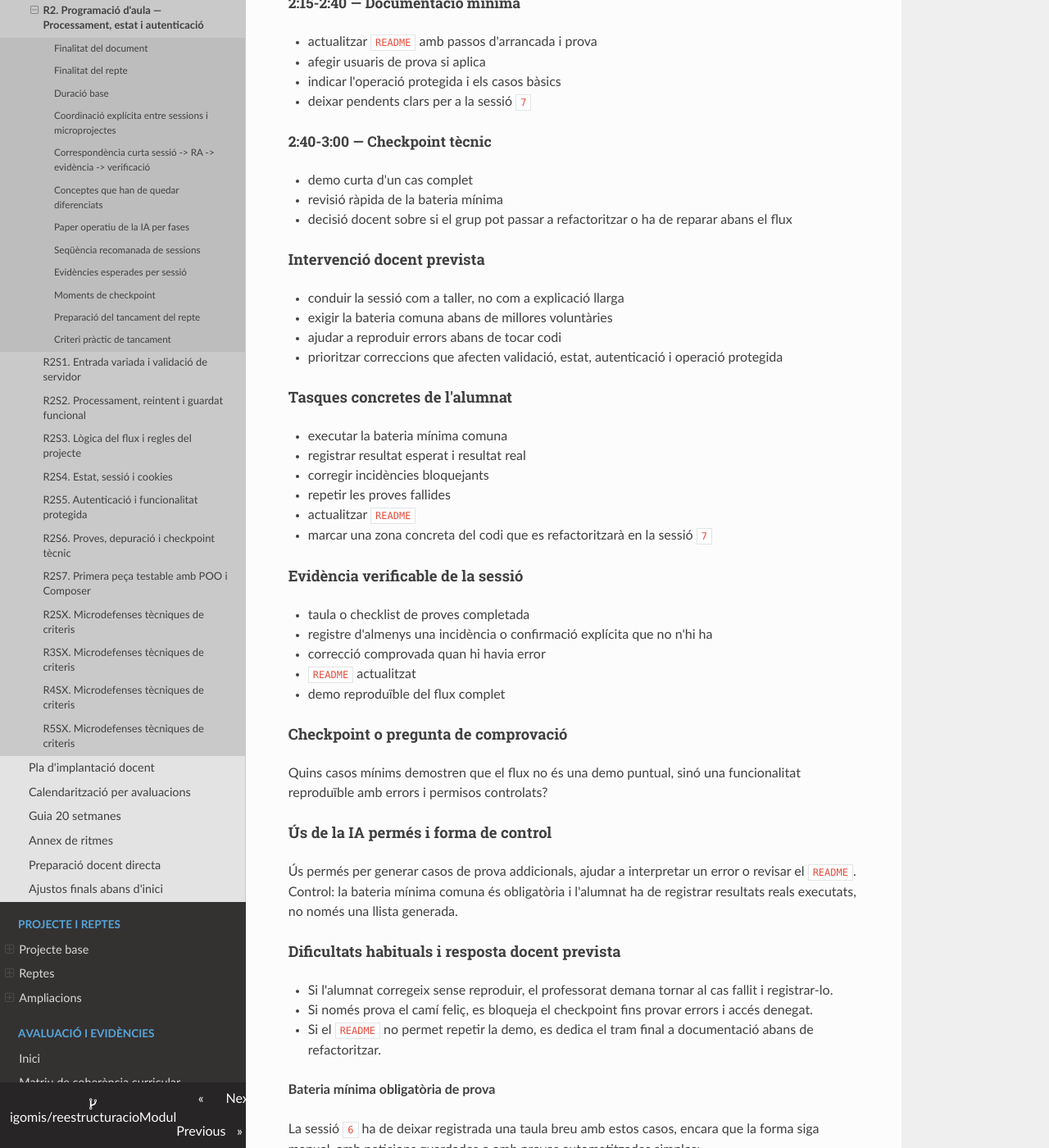
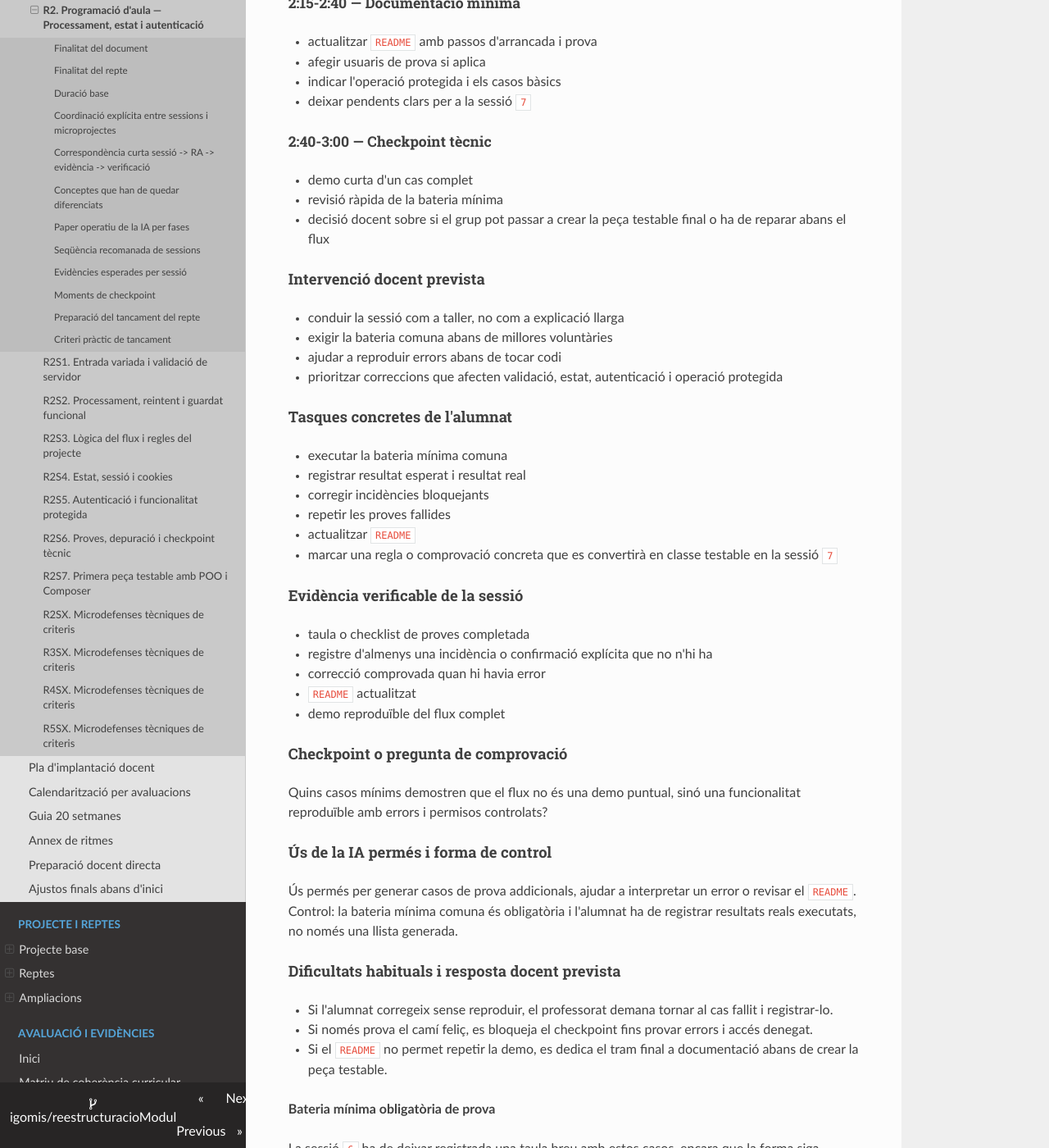
Before and after one commit to igomis/reestructuracioModul, an MkDocs documentation site: the page built from docs/01_programacio_modul/programacio_aula_repte_02.md, in a window 1280 px wide and 1400 px high, scrolled down 16452 px. Shown: the whole window at 82% size. Built offline with MkDocs 1.6.1, drawn with Linux system fonts in a browser that asks for light colours; nearby versions of some CDN libraries.

Commit message:
Tanca coherencia final de R2

```diff
--- a/docs/01_programacio_modul/programacio_aula_repte_02.md
+++ b/docs/01_programacio_modul/programacio_aula_repte_02.md
@@ -524,7 +524,7 @@ Bateria mínima de proves executada, incidències registrades, correccions prior
 ##### 2:40-3:00 — Checkpoint tècnic
 - demo curta d'un cas complet
 - revisió ràpida de la bateria mínima
-- decisió docent sobre si el grup pot passar a refactoritzar o ha de reparar abans el flux
+- decisió docent sobre si el grup pot passar a crear la peça testable final o ha de reparar abans el flux
 
 #### Intervenció docent prevista
 - conduir la sessió com a taller, no com a explicació llarga
@@ -538,7 +538,7 @@ Bateria mínima de proves executada, incidències registrades, correccions prior
 - corregir incidències bloquejants
 - repetir les proves fallides
 - actualitzar `README`
-- marcar una zona concreta del codi que es refactoritzarà en la sessió `7`
+- marcar una regla o comprovació concreta que es convertirà en classe testable en la sessió `7`
 
 #### Evidència verificable de la sessió
 - taula o checklist de proves completada
@@ -556,7 +556,7 @@ Quins casos mínims demostren que el flux no és una demo puntual, sinó una fun
 #### Dificultats habituals i resposta docent prevista
 - Si l'alumnat corregeix sense reproduir, el professorat demana tornar al cas fallit i registrar-lo.
 - Si només prova el camí feliç, es bloqueja el checkpoint fins provar errors i accés denegat.
-- Si el `README` no permet repetir la demo, es dedica el tram final a documentació abans de refactoritzar.
+- Si el `README` no permet repetir la demo, es dedica el tram final a documentació abans de crear la peça testable.
 
 **Bateria mínima obligatòria de prova**
 
```
Also changed, not shown: docs/01_programacio_modul/programacio_aula_r2s6_proves_depuracio_checkpoint.md (+6 -6 lines), docs/02_reptes/repte_02_sessions_i_autenticacio.md (+5 -0 lines).
